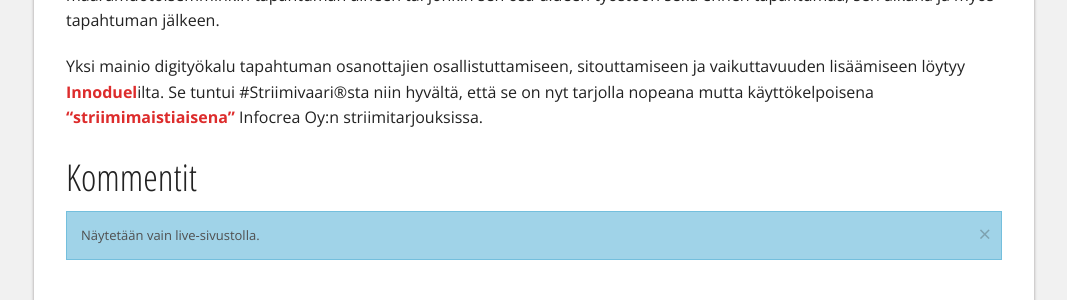
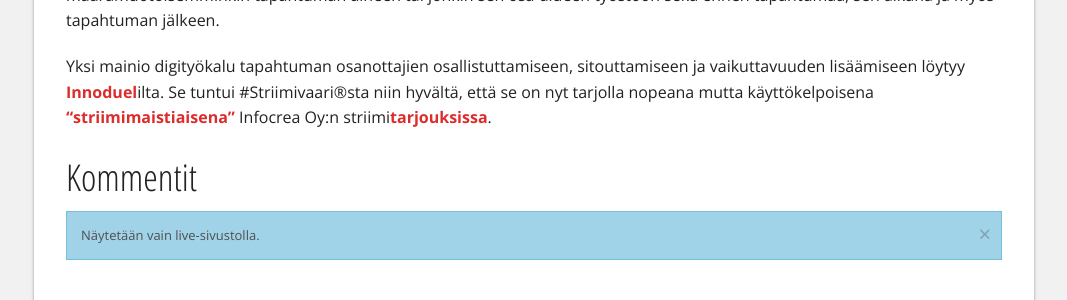
Before and after one commit to Pyppe/infocrea.fi, a Jekyll site: the page built from _posts/2019-09-22-nain-otat-myos-etayleison-huomioon.md, in a window 1280 px wide and 900 px high, scrolled down 1682 px. Shown: the part 580-880 px from the top of the window, without its empty margins (106-1173 px from the left). Built offline with Jekyll 4.4.1, drawn with Linux system fonts in a browser that asks for light colours.

Commit message:
Blogin päivitys yhdellä linkillä

```diff
--- a/_posts/2019-09-22-nain-otat-myos-etayleison-huomioon.md
+++ b/_posts/2019-09-22-nain-otat-myos-etayleison-huomioon.md
@@ -48,4 +48,4 @@ Mutta käytetäänpä sitten some-hashtageja tai striimialustan **chattia**, nii
 
 Etäyleisöä, ja toki myös läsnäyleisöä, voidaan erilaisia **digitaalisia virtuaalityötiloja ja -kaluja** käyttäen myös osallistuttaa määrämuotoisemminkin tapahtuman aiheen tai jonkin sen osa-alueen työstöön sekä ennen tapahtumaa, sen aikana ja myös tapahtuman jälkeen.
 
-Yksi mainio digityökalu tapahtuman osanottajien osallistuttamiseen, sitouttamiseen ja vaikuttavuuden lisäämiseen löytyy **[Innoduel](https://www.innoduel.com/fi)**ilta. Se tuntui #Striimivaari®sta niin hyvältä, että se on nyt tarjolla nopeana mutta käyttökelpoisena **[“striimimaistiaisena”](https://www.infocrea.fi/blogi/2019/09/striimimaistiainen-tuo-etayleisonkin-mukaan-vaikuttamaan/)** Infocrea Oy:n striimitarjouksissa.
+Yksi mainio digityökalu tapahtuman osanottajien osallistuttamiseen, sitouttamiseen ja vaikuttavuuden lisäämiseen löytyy **[Innoduel](https://www.innoduel.com/fi)**ilta. Se tuntui #Striimivaari®sta niin hyvältä, että se on nyt tarjolla nopeana mutta käyttökelpoisena **[“striimimaistiaisena”](https://www.infocrea.fi/blogi/2019/09/striimimaistiainen-tuo-etayleisonkin-mukaan-vaikuttamaan/)** Infocrea Oy:n striimi**[tarjouksissa](https://www.infocrea.fi/tarjous/)**.
```
